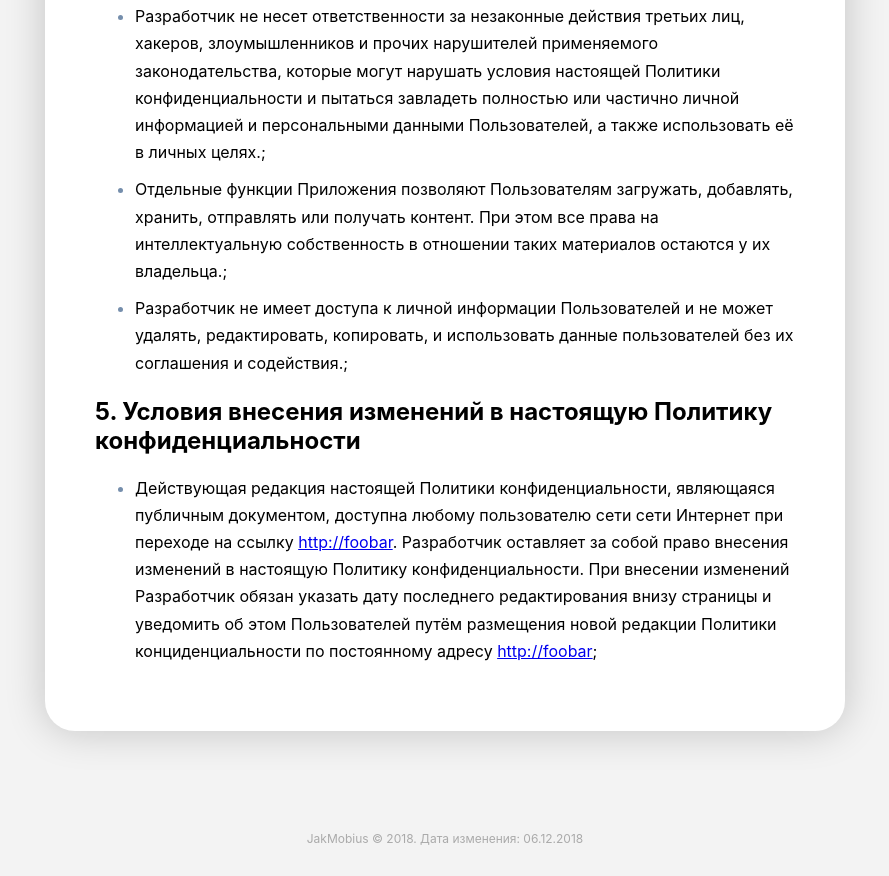
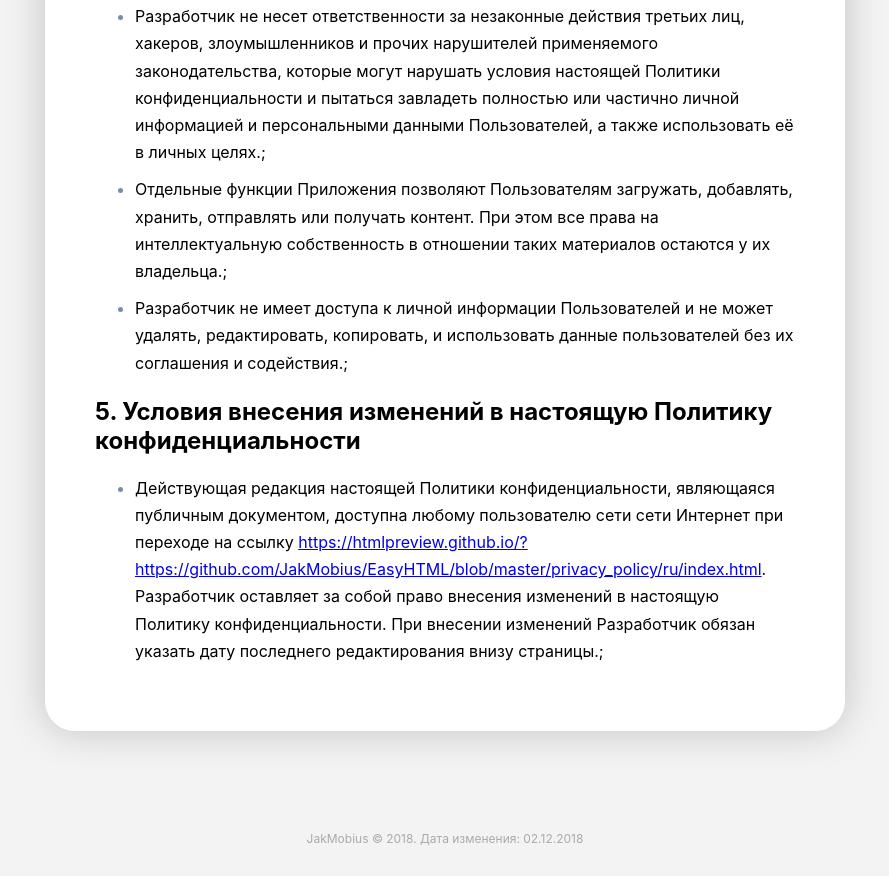
Before and after one commit to JakMobius/EasyHTML, a plain HTML site: page privacy_policy/ru/index.html in a window 1280 px wide. Shown: the part 2232-3108 px from the top of the page, without its empty margins (195-1084 px from the left). Drawn offline with Linux system fonts and the light colour scheme.

Commit message:
Update index.html

```diff
--- a/privacy_policy/ru/index.html
+++ b/privacy_policy/ru/index.html
@@ -1,7 +1,7 @@
 <html>
 	<head>
 		<meta charset="utf-8">
-		<meta name="viewport" content="width=800, initial-scale=1">
+		<meta name="viewport" content="width=400, initial-scale=1">
 		<title>Политика конфиденциальности EasyHTML</title>
 		<style type="text/css">
 			body, html {
@@ -163,10 +163,10 @@
 			</ul>
 			<h2>5. Условия внесения изменений в настоящую Политику конфиденциальности</h2>
 			<ul>
-				<li><span>Действующая редакция настоящей Политики конфиденциальности, являющаяся публичным документом, доступна любому пользователю сети сети Интернет при переходе на ссылку <a href="http://foobar">http://foobar</a>. Разработчик оставляет за собой право внесения изменений в настоящую Политику конфиденциальности. При внесении изменений Разработчик обязан указать дату последнего редактирования внизу страницы и  уведомить об этом Пользователей путём размещения новой редакции Политики конциденциальности по постоянному адресу <a href="http://foobar">http://foobar</a></span></li>
+				<li><span>Действующая редакция настоящей Политики конфиденциальности, являющаяся публичным документом, доступна любому пользователю сети сети Интернет при переходе на ссылку <a href="https://htmlpreview.github.io/?https://github.com/JakMobius/EasyHTML/blob/master/privacy_policy/ru/index.html">https://htmlpreview.github.io/?https://github.com/JakMobius/EasyHTML/blob/master/privacy_policy/ru/index.html</a>. Разработчик оставляет за собой право внесения изменений в настоящую Политику конфиденциальности. При внесении изменений Разработчик обязан указать дату последнего редактирования внизу страницы.</span></li>
 			</ul>
 		</div>
-		<footer>JakMobius © 2018. Дата изменения: 06.12.2018</footer>
+		<footer>JakMobius © 2018. Дата изменения: 02.12.2018</footer>
 	</body>
 
 </html>
```
